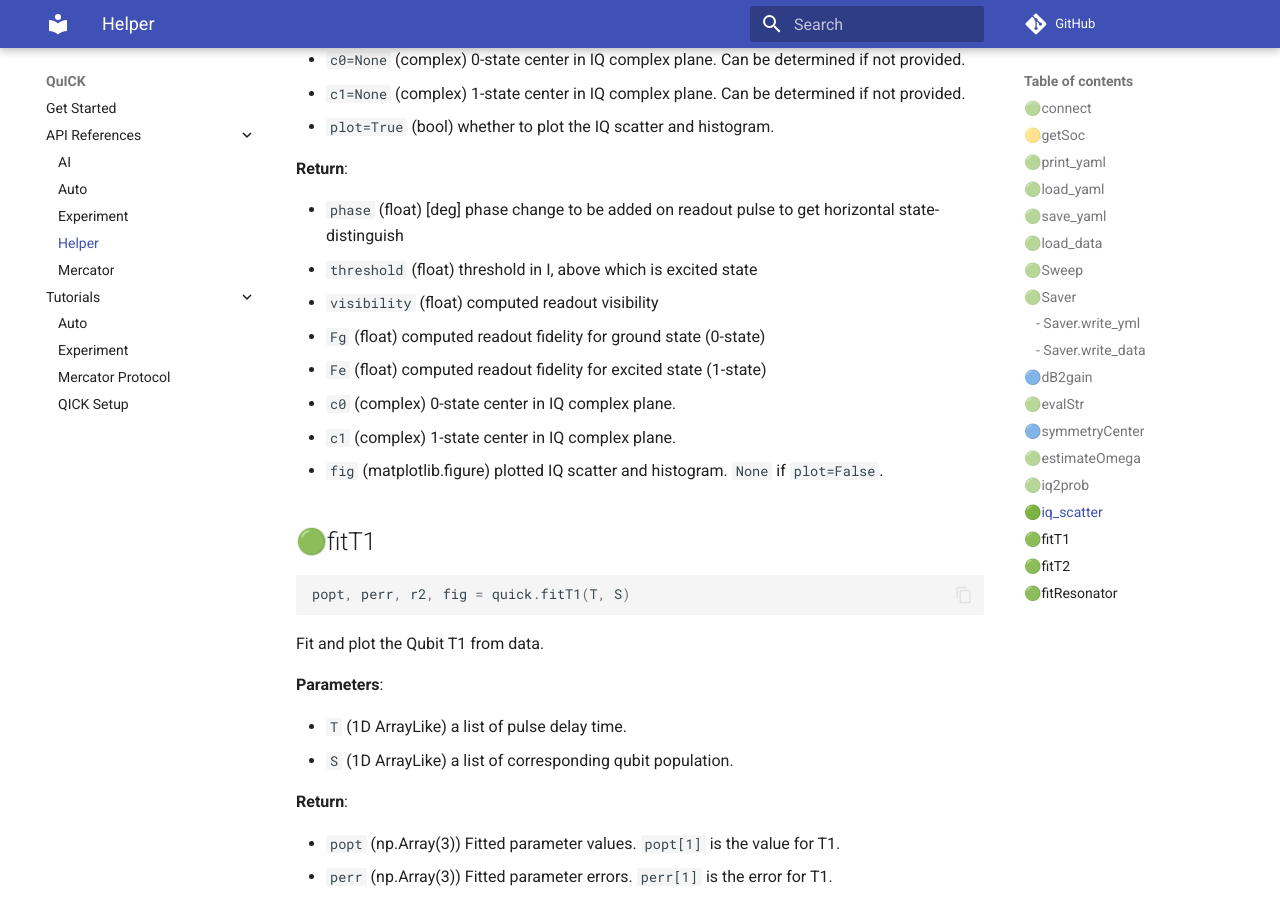
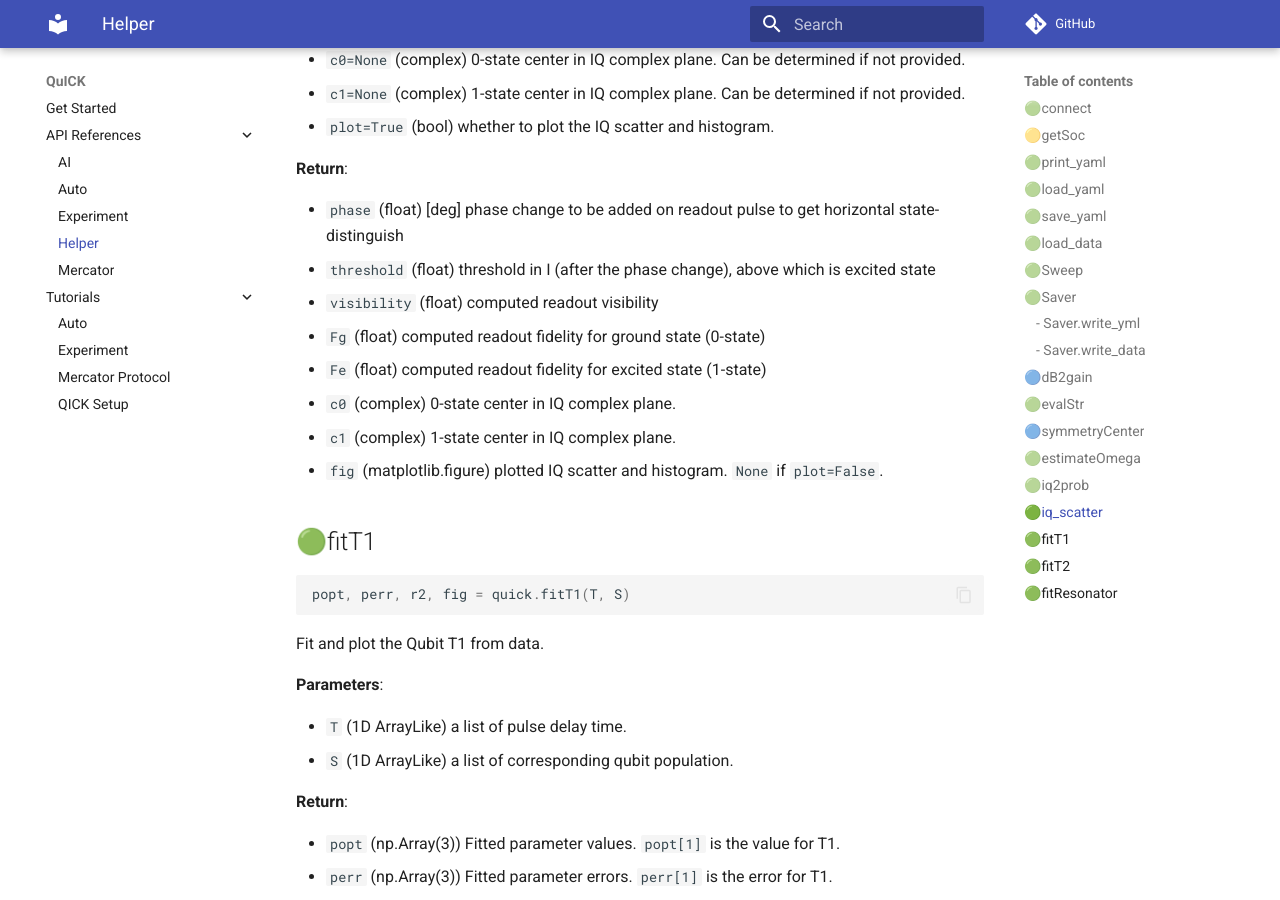
Before and after one commit to clelandlab/quick, an MkDocs documentation site: the page built from docs/API References/helper.md, in a window 1280 px wide and 900 px high, scrolled down 7192 px. Built offline with MkDocs 1.6.1 and Material for MkDocs 9.7.7, drawn with Linux system fonts in a browser that asks for light colours; comment, search, counter and statistics services are not loaded.

Commit message:
Fix helper doc

```diff
--- a/docs/API References/helper.md
+++ b/docs/API References/helper.md
@@ -316,7 +316,7 @@ Compute the center for 0-state and 1-state from measured data. Compute the visib
 **Return**:
 
 - `phase` (float) [deg] phase change to be added on readout pulse to get horizontal state-distinguish
-- `threshold` (float) threshold in I, above which is excited state
+- `threshold` (float) threshold in I (after the phase change), above which is excited state
 - `visibility` (float) computed readout visibility
 - `Fg` (float) computed readout fidelity for ground state (0-state)
 - `Fe` (float) computed readout fidelity for excited state (1-state)
```
